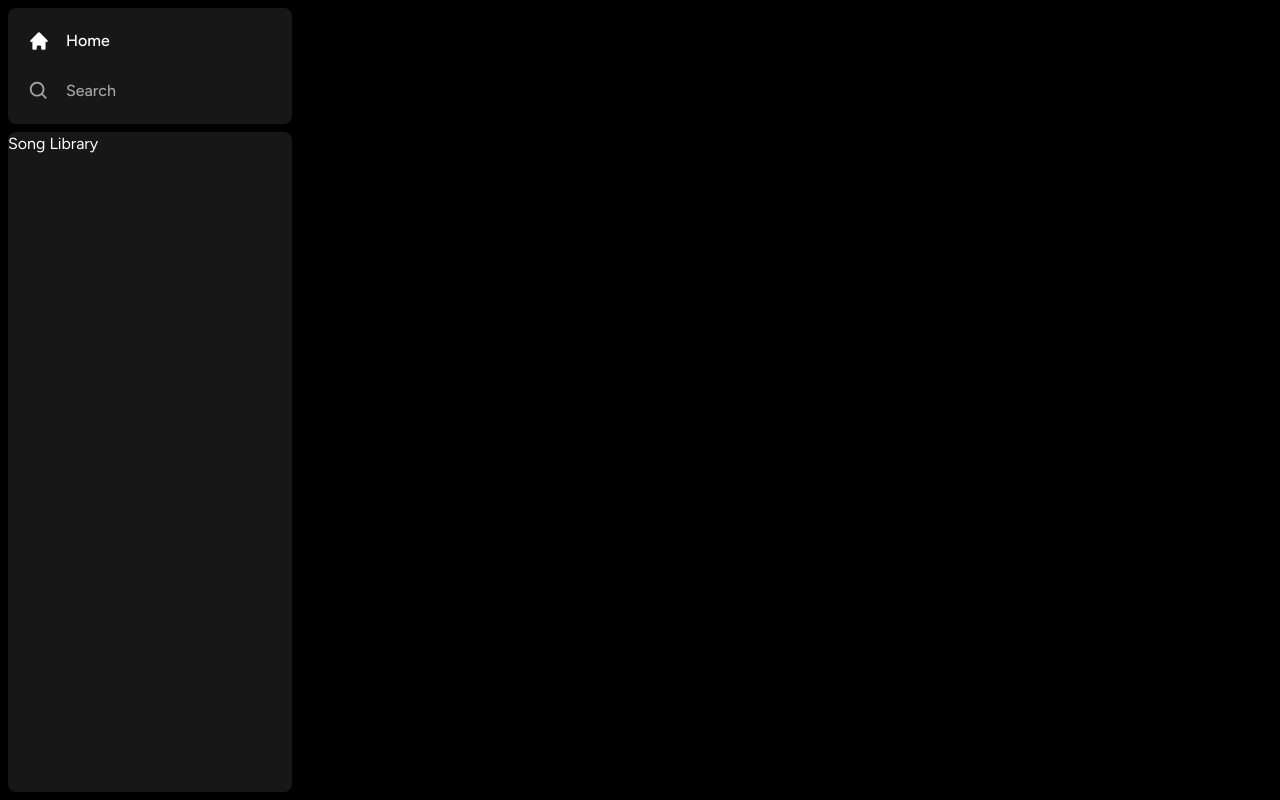
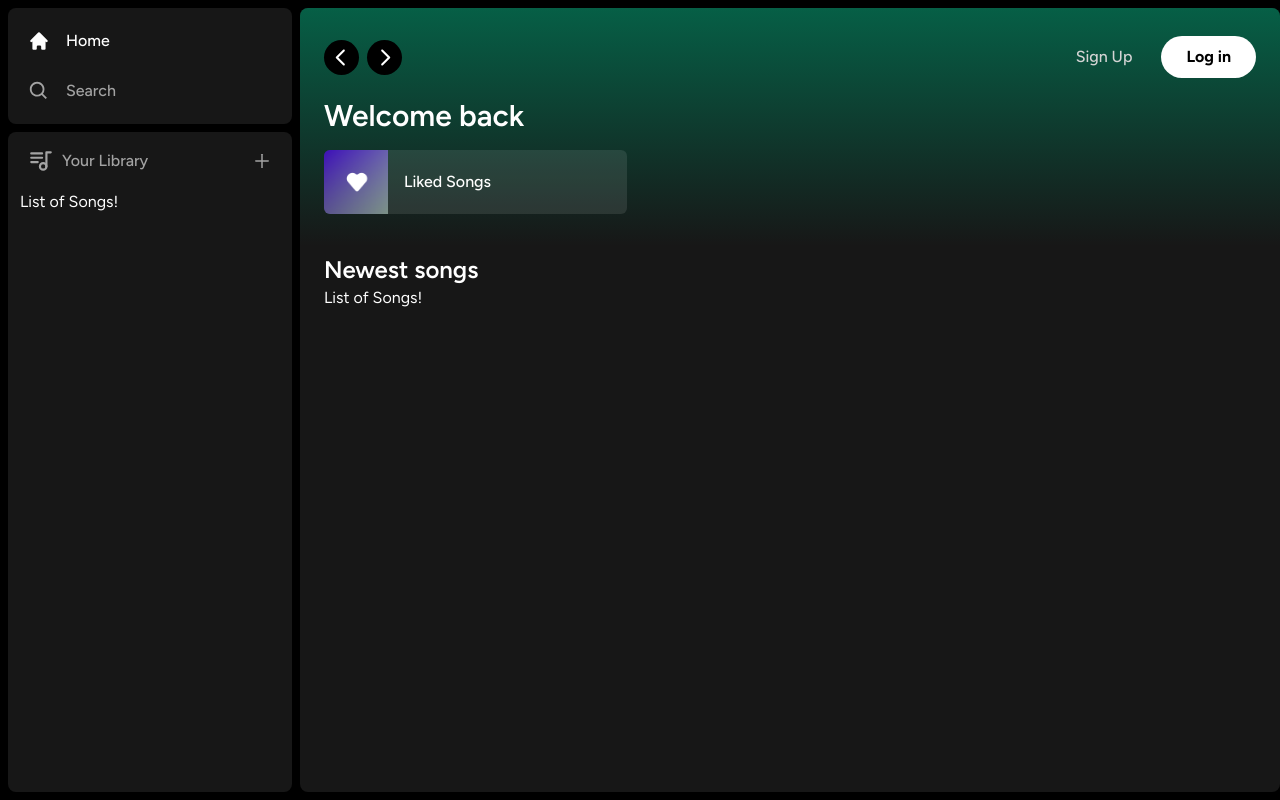
Before and after one commit to Conke99/spotify-clone, a Next.js app: page / in a window 1280 px wide. Built offline with nearby package versions, Linux system fonts and the light colour scheme.

Commit message:
layout finished

```diff
--- a/app/(site)/page.tsx
+++ b/app/(site)/page.tsx
@@ -1,3 +1,49 @@
+import Header from "@/components/Header";
+
+import ListItem from "@/components/ListItem";
+
 export default function Home() {
-  return <div className="text-green-500">Main Content</div>;
+  return (
+    <div
+      className="bg-neutral-900
+    rounded-lg
+    h-full
+    w-full
+    overflow-hidden
+    overflow-y-auto"
+    >
+      <Header>
+        <div className="mb-2">
+          <h1
+            className="text-white
+              text-3xl
+              font-semibold"
+          >
+            Welcome back
+          </h1>
+          <div
+            className="grid
+              grid-cols-1
+              sm:grid-cols-2
+              xl:grid-cols-3
+              2xl:grid-cols-4
+              gap-3
+              mt-4"
+          >
+            <ListItem
+              name="Liked Songs"
+              image="/images/liked.png"
+              href="liked"
+            />
+          </div>
+        </div>
+      </Header>
+      <div className="mt-2 mb-7 px-6">
+        <div className="flex justify-between items-center">
+          <h1 className="text-white text-2xl font-semibold">Newest songs</h1>
+        </div>
+        <div>List of Songs!</div>
+      </div>
+    </div>
+  );
 }
--- /dev/null
+++ b/components/Button.tsx
@@ -0,0 +1,27 @@
+import { forwardRef } from "react";
+import { twMerge } from "tailwind-merge";
+
+interface ButtonProps extends React.ButtonHTMLAttributes<HTMLButtonElement> {}
+
+const Button = forwardRef<HTMLButtonElement, ButtonProps>(
+  ({ className, children, disabled, type = "button", ...props }, ref) => {
+    return (
+      <button
+        type={type}
+        className={twMerge(
+          `w-full rounded-full bg-green-500 border border-transparent px-3 py-3 disabled:cursor-not-allowed disabled:opacity-50 font-bold text-black hover:opacity-75 transition`,
+          className
+        )}
+        disabled={disabled}
+        ref={ref}
+        {...props}
+      >
+        {children}
+      </button>
+    );
+  }
+);
+
+Button.displayName = "Button";
+
+export default Button;
--- /dev/null
+++ b/components/Header.tsx
@@ -0,0 +1,80 @@
+"use client";
+import { useRouter } from "next/navigation";
+import { twMerge } from "tailwind-merge";
+import { RxCaretLeft, RxCaretRight } from "react-icons/rx";
+import { HiHome } from "react-icons/hi";
+import { BiSearch } from "react-icons/bi";
+
+import Button from "./Button";
+
+interface HeaderProps {
+  children: React.ReactNode;
+  className?: string;
+}
+
+const Header: React.FC<HeaderProps> = ({ children, className }) => {
+  const router = useRouter();
+
+  const handleLogout = () => {
+    // handle logout
+  };
+
+  return (
+    <div
+      className={twMerge(
+        `
+    h-fit
+    bg-gradient-to-b
+    from-emerald-800
+    p-6
+  `,
+        className
+      )}
+    >
+      <div className="w-full mb-4 flex items-center justify-between">
+        <div className="hidden md:flex gap-x-2 items-center">
+          <button
+            onClick={() => router.back()}
+            className="rounded-full bg-black flex items-center justify-center hover:opacity-75 transition"
+          >
+            <RxCaretLeft size={35} className="text-white" />
+          </button>
+          <button
+            onClick={() => router.forward()}
+            className="rounded-full bg-black flex items-center justify-center hover:opacity-75 transition"
+          >
+            <RxCaretRight size={35} className="text-white" />
+          </button>
+        </div>
+        <div className="flex md:hidden gap-x-2 items-center">
+          <button className="rounded-full p-2 bg-white flex items-center justify-center hover:opacity-75 transition">
+            <HiHome className="text-black" size={20} />
+          </button>
+          <button className="rounded-full p-2 bg-white flex items-center justify-center hover:opacity-75 transition">
+            <BiSearch className="text-black" size={20} />
+          </button>
+        </div>
+        <div className="flex justify-between items-center gap-x-4">
+          <>
+            <div>
+              <Button
+                onClick={() => {}}
+                className="bg-transperent text-neutral-300 font-medium"
+              >
+                Sign Up
+              </Button>
+            </div>
+            <div>
+              <Button onClick={() => {}} className="bg-white px-6 py-2">
+                Log in
+              </Button>
+            </div>
+          </>
+        </div>
+      </div>
+      {children}
+    </div>
+  );
+};
+
+export default Header;
--- /dev/null
+++ b/components/Library.tsx
@@ -0,0 +1,29 @@
+"use client";
+
+import { TbPlaylist } from "react-icons/tb";
+import { AiOutlinePlus } from "react-icons/ai";
+
+const Library = () => {
+  const onClick = () => {
+    // handle upload later
+  };
+
+  return (
+    <div className="flex flex-col">
+      <div className="flex items-center justify-between px-5 pt-4">
+        <div className="inline-flex items-center gap-x-2">
+          <TbPlaylist className="text-neutral-400" size={26} />
+          <p className="text-neutral-400 font-medium text-md">Your Library</p>
+        </div>
+        <AiOutlinePlus
+          onClick={onClick}
+          size={20}
+          className="text-neutral-400 cursor-pointer hover:text-white transition"
+        />
+      </div>
+      <div className="flex flex-col gap-y-2 mt-4 px-3">List of Songs!</div>
+    </div>
+  );
+};
+
+export default Library;
--- /dev/null
+++ b/components/ListItem.tsx
@@ -0,0 +1,66 @@
+"use client";
+
+import { useRouter } from "next/navigation";
+import { FaPlay } from "react-icons/fa";
+import Image from "next/image";
+
+interface ListItemProps {
+  image: string;
+  name: string;
+  href: string;
+}
+
+const ListItem: React.FC<ListItemProps> = ({ image, name, href }) => {
+  const router = useRouter();
+
+  const onClick = () => {
+    // Add authentication before push
+    router.push(href);
+  };
+  console.log(name, href, "EVO ME");
+  return (
+    <button
+      onClick={onClick}
+      className="
+        relative
+        group
+        flex
+        items-center
+        rounded-md
+        overflow-hidden
+        gap-x-4
+        bg-neutral-100/10
+        cursor-pointer
+        hover:bg-neutral-100/20
+        transition
+        pr-4
+      "
+    >
+      <div className="relative min-h-[64px] min-w-[64px]">
+        <Image className="object-cover" src={image} fill alt="Image" />
+      </div>
+      <p className="font-medium truncate py-5">{name}</p>
+      <div
+        className="
+          absolute
+          transition
+          opacity-0
+          rounded-full
+          flex
+          items-center
+          justify-center
+          bg-green-500
+          p-4
+          drop-shadow-md
+          right-5
+          group-hover:opacity-100
+          hover:scale-110
+        "
+      >
+        <FaPlay className="text-black" />
+      </div>
+    </button>
+  );
+};
+
+export default ListItem;
--- a/components/SideBar.tsx
+++ b/components/SideBar.tsx
@@ -7,6 +7,7 @@ import { BiSearch } from "react-icons/bi";
 
 import Box from "./Box";
 import SidebarItem from "./SidebarItem";
+import Library from "./Library";
 
 interface SidebarProps {
   children: React.ReactNode;
@@ -42,8 +43,11 @@ const SideBar: React.FC<SidebarProps> = ({ children }) => {
             ))}
           </div>
         </Box>
-        <Box className="overflow-y-auto h-full">Song Library</Box>
+        <Box className="overflow-y-auto h-full">
+          <Library />
+        </Box>
       </div>
+      <main className="h-full flex-1 overflow-y-auto py-2">{children}</main>
     </div>
   );
 };
```
Also changed, not shown: public/images/liked.png (added).
